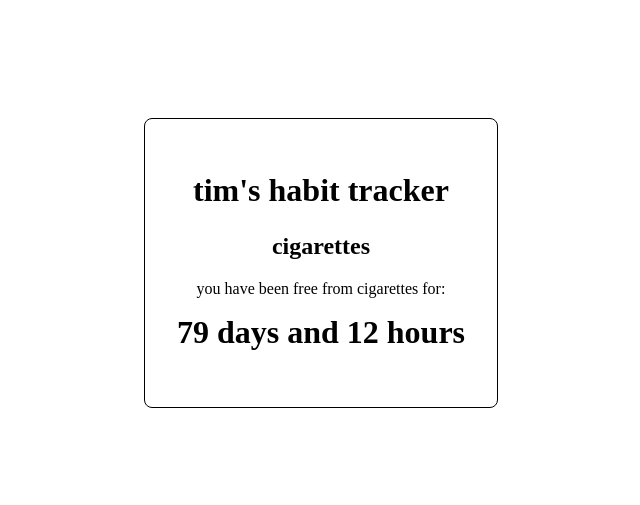
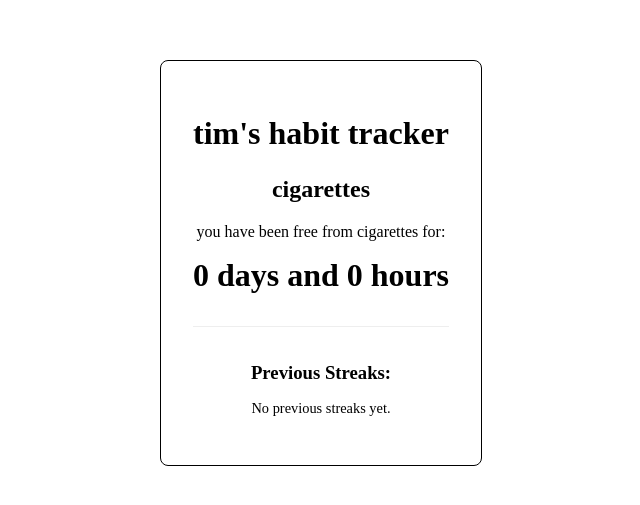
Before and after one commit to timothyylim/counter, a plain HTML site: page index.html in a window 1280 px wide. Shown: the part 137-642 px from the top of the page, without its empty margins (319-959 px from the left). Drawn offline with Linux system fonts and the light colour scheme.

Commit message:
Remove reset button and set current streak to always start from today

```diff
--- a/index.html
+++ b/index.html
@@ -43,6 +43,36 @@
       color: #000;
       /* Black count display */
     }
+
+    .reset-button {
+      margin-top: 1em;
+      padding: 0.5em 1em;
+      font-size: 1em;
+      cursor: pointer;
+      border: 1px solid #000;
+      border-radius: 4px;
+      background-color: #f0f0f0;
+    }
+
+    .previous-streaks-container {
+      margin-top: 2em;
+      border-top: 1px solid #eee;
+      padding-top: 1em;
+    }
+
+    .previous-streaks-container h3 {
+      margin-bottom: 0.5em;
+    }
+
+    .previous-streaks-list {
+      list-style: none;
+      padding: 0;
+    }
+
+    .previous-streaks-list li {
+      margin-bottom: 0.3em;
+      font-size: 0.9em;
+    }
   </style>
 </head>
 
@@ -56,26 +86,59 @@
       <p>you have been free from cigarettes for:</p>
       <div id="cigarettes-count" class="count-display"></div>
     </div>
+
+    <div class="previous-streaks-container">
+      <h3>Previous Streaks:</h3>
+      <ul id="previous-streaks-list" class="previous-streaks-list">
+        <!-- Previous streaks will be loaded here -->
+      </ul>
+    </div>
   </div>
 
   <script>
     document.addEventListener("DOMContentLoaded", function () {
-      // Set the start date for quitting cigarettes
-      const startDate = new Date(2025, 8, 5, 22, 0, 0);
+      const cigarettesCountDisplay = document.getElementById('cigarettes-count');
+      const previousStreaksList = document.getElementById('previous-streaks-list');
 
-      // Function to update the count
+      // Initialize streak data with static values directly in the script.
+      // The current streak always starts from today when the page loads.
+      // To update previous streaks persistently in the HTML file, the agent must be
+      // explicitly instructed to modify this file with new static values.
+      let currentStreakStartDate = new Date(); // The counter always resets to today
+      let previousStreaks = []; // Initial empty array of previous streaks
+
+      // Function to calculate and display the current count
       function updateCount() {
         const now = new Date();
-        const timeDifference = now - startDate;
+        const timeDifference = now - currentStreakStartDate;
 
         // Calculate days and hours
         const days = Math.floor(timeDifference / (1000 * 60 * 60 * 24));
         const hours = Math.floor((timeDifference % (1000 * 60 * 60 * 24)) / (1000 * 60 * 60));
 
-        // Display the count
-        const countDisplay = document.getElementById('cigarettes-count');
-        countDisplay.textContent = `${days} days and ${hours} hours`;
+        cigarettesCountDisplay.textContent = `${days} days and ${hours} hours`;
       }
+
+      // Function to display previous streaks
+      function displayPreviousStreaks() {
+        previousStreaksList.innerHTML = ''; // Clear existing list
+        if (previousStreaks.length === 0) {
+          previousStreaksList.innerHTML = '<li>No previous streaks yet.</li>';
+          return;
+        }
+
+        previousStreaks.forEach(streak => {
+          const listItem = document.createElement('li');
+          const startDateFormatted = streak.startDate.toLocaleDateString();
+          const endDateFormatted = streak.endDate.toLocaleDateString();
+          listItem.textContent = `${startDateFormatted} to ${endDateFormatted} (${streak.durationDays} days)`;
+          previousStreaksList.appendChild(listItem);
+        });
+      }
+
+      // Initial display
+      updateCount();
+      displayPreviousStreaks();
 
       // Update the count every second
       setInterval(updateCount, 1000);
```
